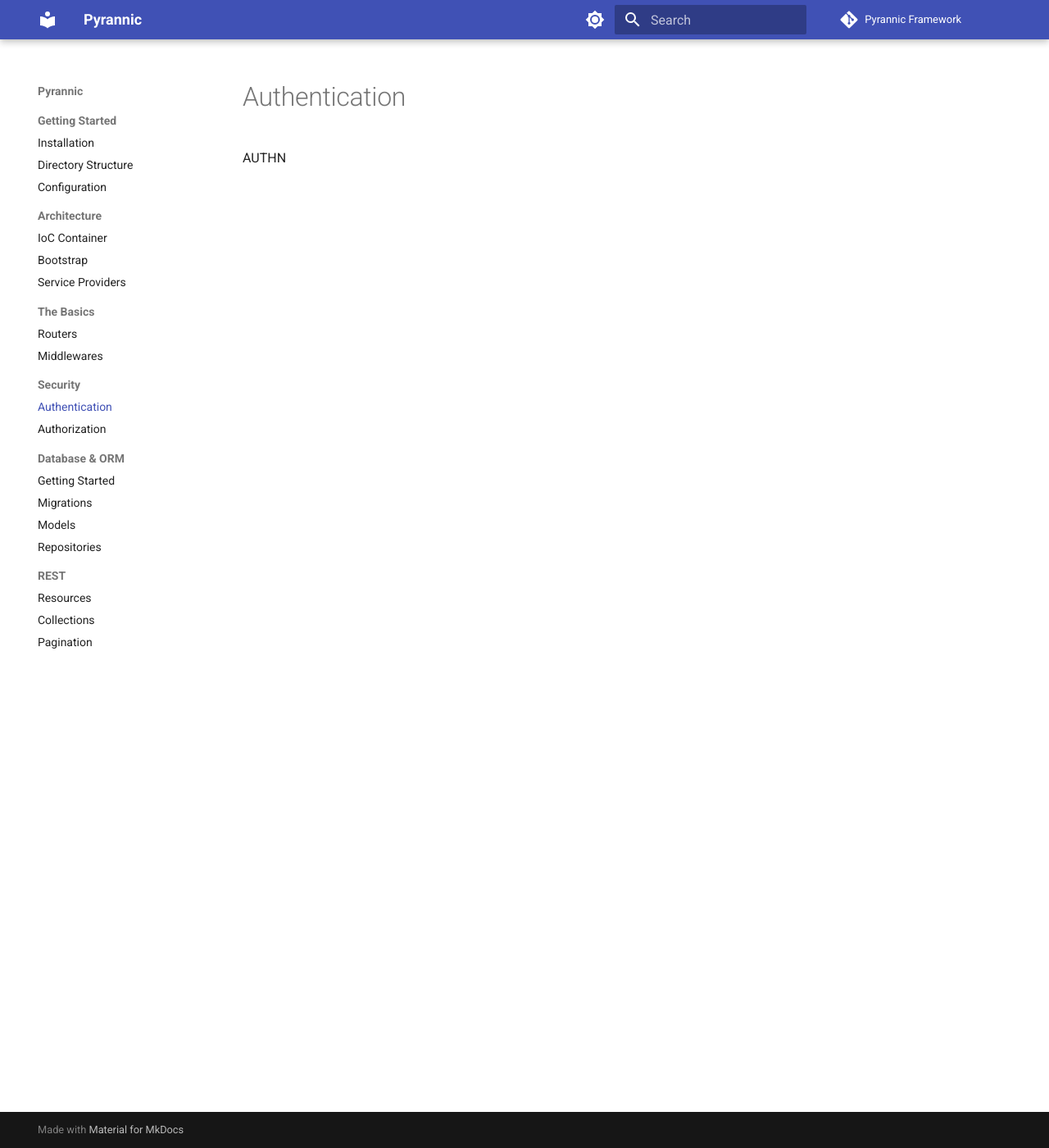
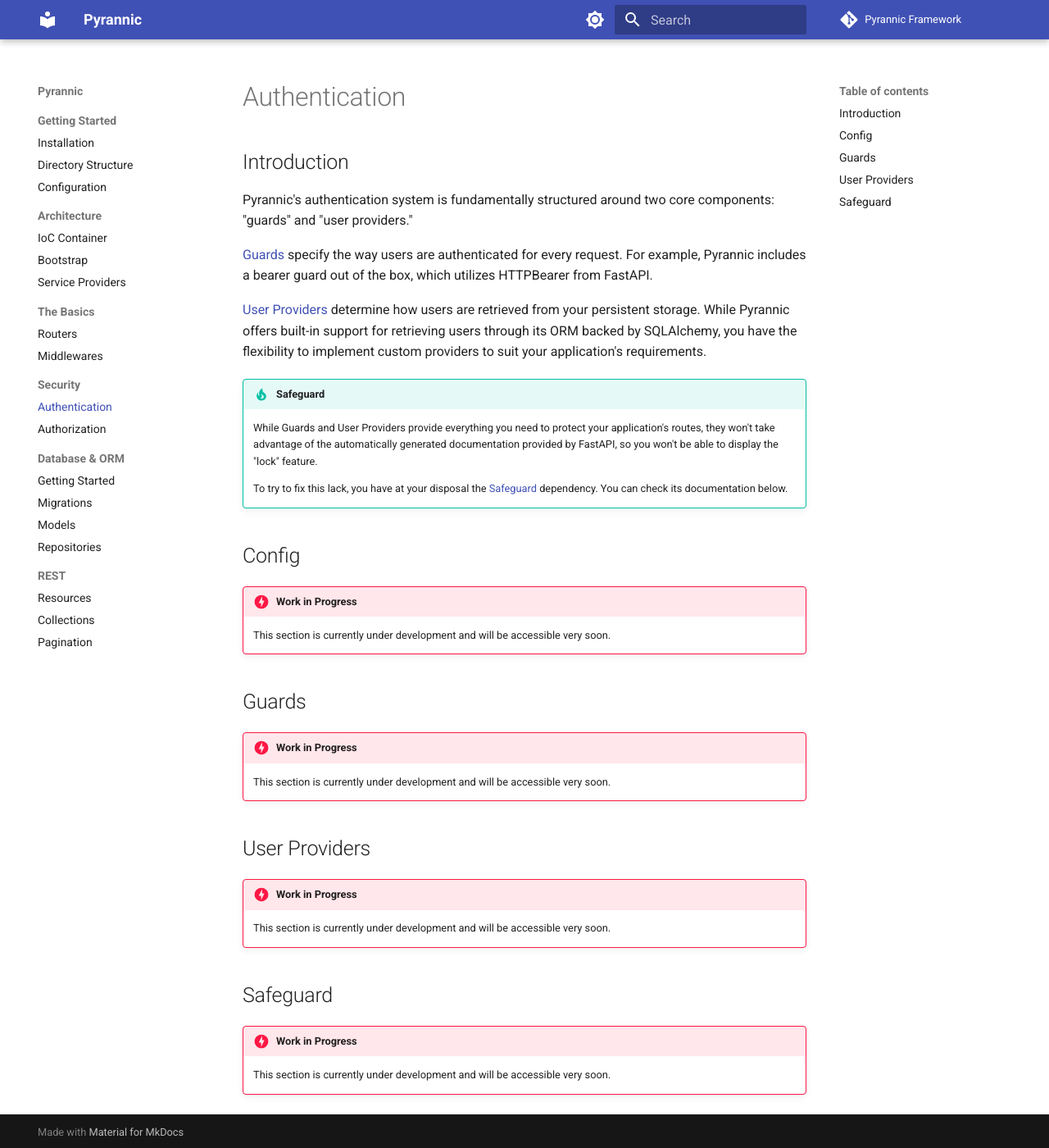
Before and after one commit to pyrannic/framework, an MkDocs documentation site: the page built from docs/security/authentication.md, in a window 1280 px wide and 1400 px high. Shown: the whole window at 82% size. Built offline with MkDocs 1.6.1 and Material for MkDocs 9.7.7, drawn with Linux system fonts in a browser that asks for light colours; comment, search, counter and statistics services are not loaded.

Commit message:
Save Progress

```diff
--- a/docs/security/authentication.md
+++ b/docs/security/authentication.md
@@ -1 +1,32 @@
-AUTHN
+## Introduction
+
+Pyrannic's authentication system is fundamentally structured around two core components: "guards" and "user providers."
+
+[Guards](#guards) specify the way users are authenticated for every request. For example, Pyrannic includes a bearer guard out of the box, which utilizes HTTPBearer from FastAPI.
+
+[User Providers](#user-providers) determine how users are retrieved from your persistent storage. While Pyrannic offers built-in support for retrieving users through its ORM backed by SQLAlchemy, you have the flexibility to implement custom providers to suit your application's requirements.
+
+!!! tip "Safeguard"
+    While Guards and User Providers provide everything you need to protect your application's routes, they won't take advantage of the automatically generated documentation provided by FastAPI, so you won't be able to display the "lock" feature.
+
+    To try to fix this lack, you have at your disposal the [Safeguard](#safeguard) dependency. You can check its documentation below.
+
+## Config
+
+!!! danger "Work in Progress"
+    This section is currently under development and will be accessible very soon.
+
+## Guards
+
+!!! danger "Work in Progress"
+    This section is currently under development and will be accessible very soon.
+
+## User Providers
+
+!!! danger "Work in Progress"
+    This section is currently under development and will be accessible very soon.
+
+## Safeguard
+
+!!! danger "Work in Progress"
+    This section is currently under development and will be accessible very soon.
--- a/pyrannic/__init__.py
+++ b/pyrannic/__init__.py
@@ -1,4 +1,4 @@
-__version__ = "0.5.7"
+__version__ = "0.5.8"
 
 from .application import Application as Application
 from .auth.access.gate import Gate as Gate
```
Also changed, not shown: docs/security/authorization.md (+19 -1 lines).
